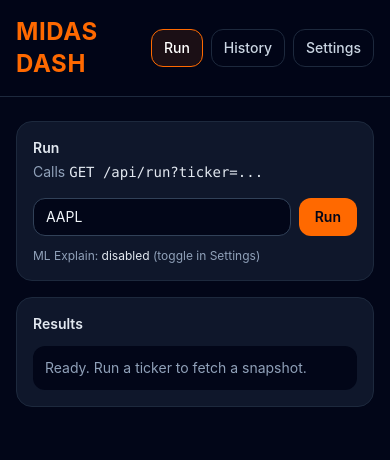
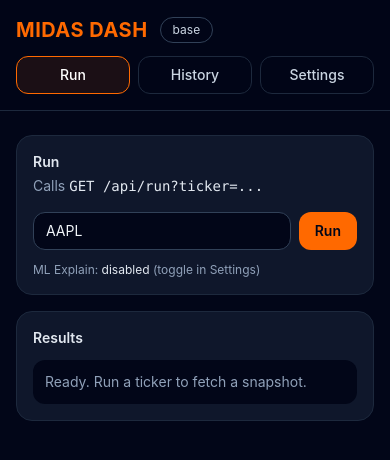
Before and after one commit to tumblingpebble/midas-dash, a React (Vite) app in the folder platform_app/: page / in a window 390 px wide. Shown: the top 460 px of the page. Built offline with nearby package versions, Linux system fonts and the light colour scheme.

Commit message:
Fix mobile navbar overflow and breakpoint badge

```diff
--- a/platform_app/src/components/NavBar.tsx
+++ b/platform_app/src/components/NavBar.tsx
@@ -1,7 +1,7 @@
 import { NavLink } from "react-router-dom"
 
 const linkBase =
-  "rounded-xl px-3 py-2 text-sm font-medium transition border"
+  "flex-1 rounded-xl px-3 py-2 text-center text-sm font-medium transition border sm:flex-none"
 const inactive =
   "border-slate-800 text-slate-300 hover:border-slate-600 hover:text-white"
 const active =
@@ -10,15 +10,15 @@ const active =
 export function NavBar() {
   return (
     <header className="sticky top-0 z-10 border-b border-slate-800 bg-slate-950/90 backdrop-blur">
-      <div className="mx-auto flex max-w-5xl items-center justify-between px-4 py-4">
-        <div className="flex items-center gap-3">
-          <div className="text-2xl font-bold tracking-wide text-orange-500">
+      <div className="mx-auto flex max-w-5xl flex-wrap items-center gap-3 px-4 py-4">
+        <div className="flex min-w-0 items-center gap-3">
+          <div className="text-xl font-bold tracking-wide text-orange-500 sm:text-2xl">
             MIDAS DASH
           </div>
-          <div className="bp-badge hidden sm:block rounded-full border border-slate-700 px-3 py-1 text-xs text-slate-300" />
+          <div className="bp-badge rounded-full border border-slate-700 px-3 py-1 text-xs text-slate-300" />
         </div>
 
-        <nav className="flex items-center gap-2">
+        <nav className="flex w-full flex-wrap items-center gap-2 sm:ml-auto sm:w-auto sm:justify-end">
           <NavLink
             to="/"
             end
--- a/platform_app/src/styles/breakpoints.css
+++ b/platform_app/src/styles/breakpoints.css
@@ -1,16 +1,17 @@
-/* Media queries for responsive design: sm/md/lg */
+/* Media queries for responsive design: base/sm/md/lg */
 
-/*sm*/
-@media (max-width: 640px) {
-    .bp-badge::after { content: "sm"; }
+.bp-badge::after {
+  content: "base";
 }
 
-/*md*/
-@media (min-width: 641px) and (max-width: 1024px) {
-    .bp-badge::after { content: "md"; }
+@media (min-width: 640px) {
+  .bp-badge::after { content: "sm"; }
 }
 
-/*lg*/
-@media (min-width: 1025px) {
-    .bp-badge::after { content: "lg"; }
+@media (min-width: 768px) {
+  .bp-badge::after { content: "md"; }
 }
+
+@media (min-width: 1024px) {
+  .bp-badge::after { content: "lg"; }
+}
```
